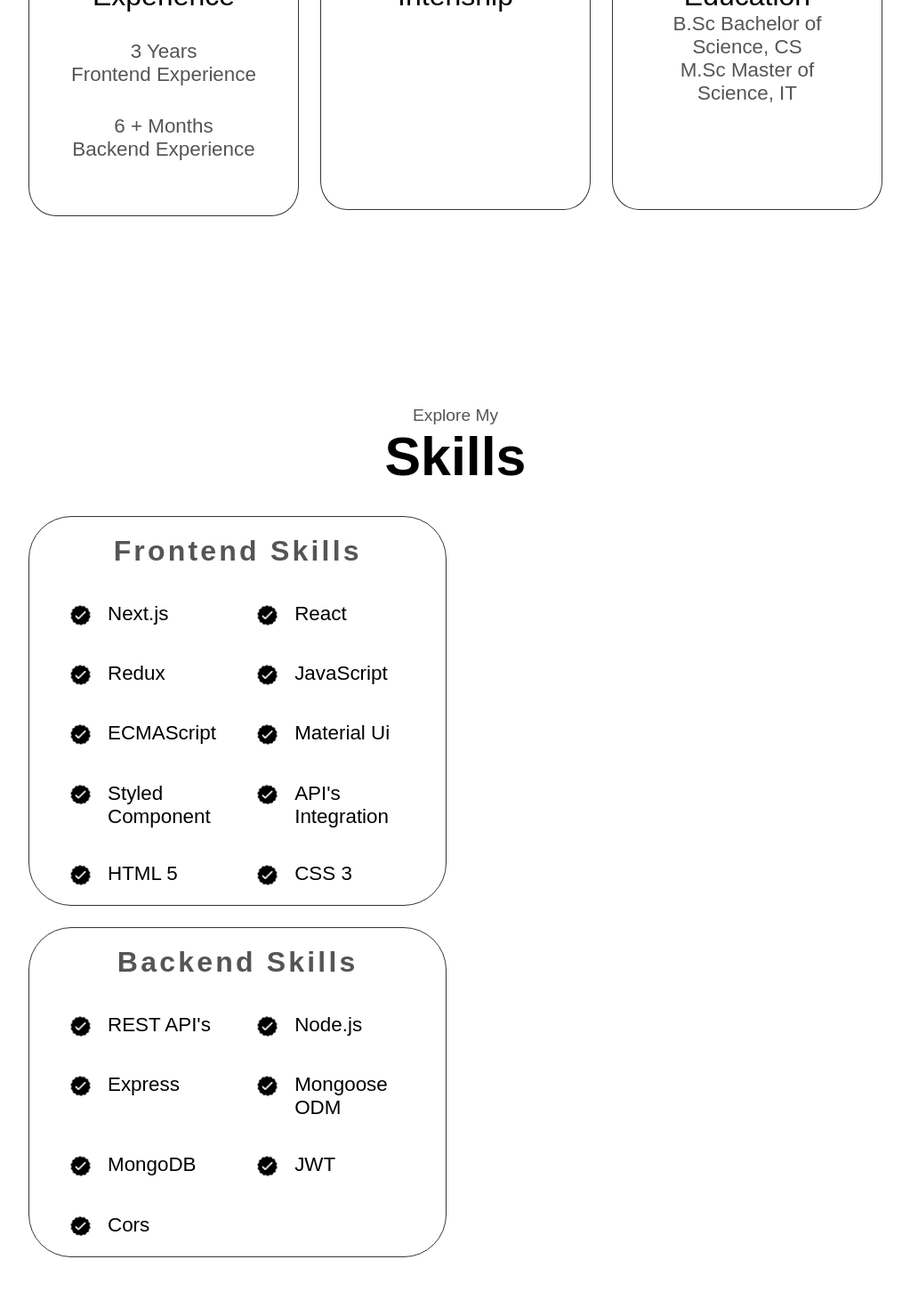
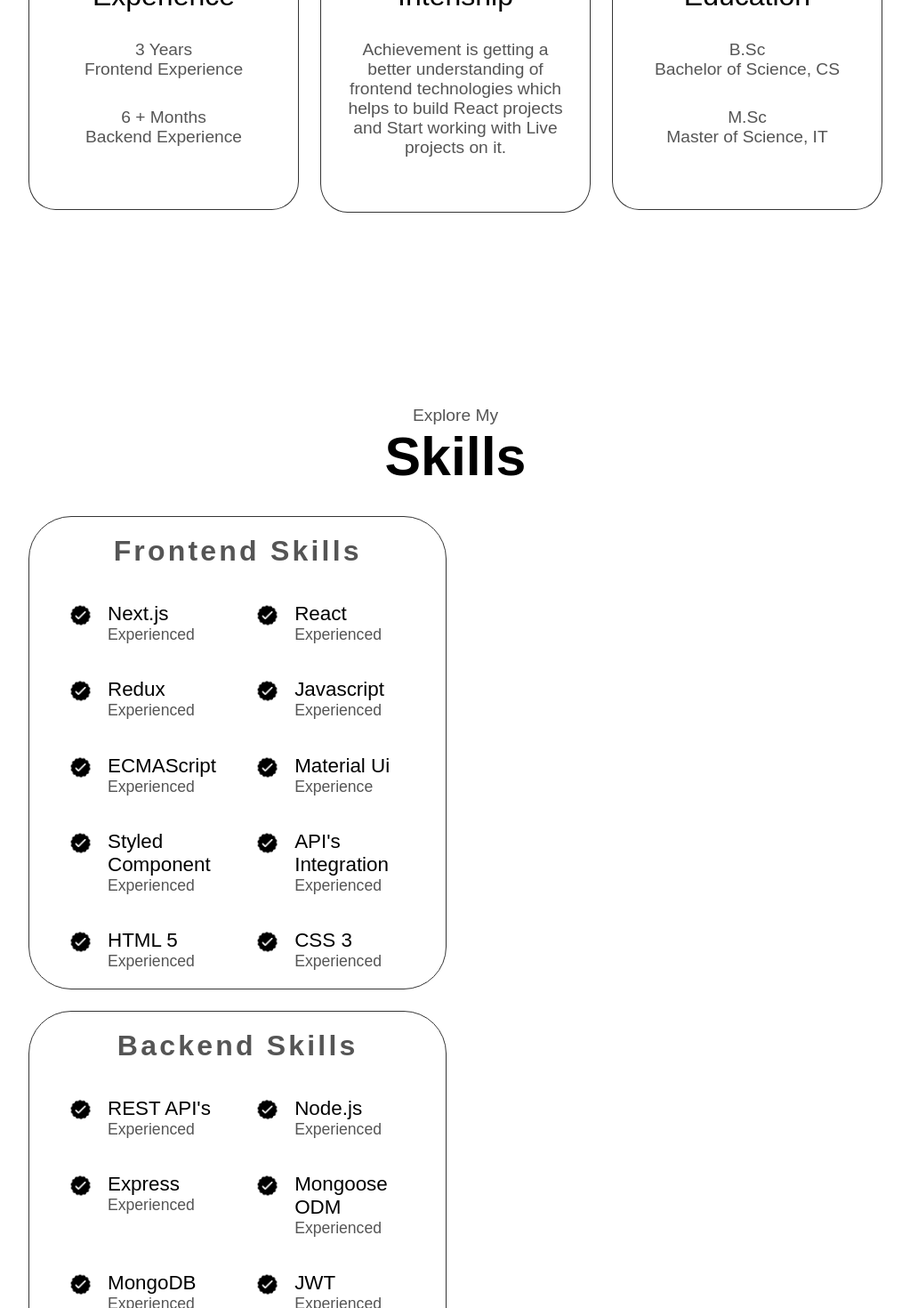
Before and after one commit to Vaishnavi-Karil/Portfolio-Frontend-React, a Next.js app: page /#about in a window 1280 px wide. Shown: the part 1040-2510 px from the top of the page at 89% size, without its empty margins (128-1151 px from the left). Built offline with nearby package versions, Linux system fonts and the light colour scheme.

Commit message:
update of  code

```diff
--- a/src/app/data/constants.js
+++ b/src/app/data/constants.js
@@ -2,28 +2,77 @@ export const ArrayOfSkills = [
   {
     title: "Frontend Skills",
     skills: [
-      "Next.js",
-      "React",
-      "Redux",
-      "JavaScript",
-      "ECMAScript",
-      "Material Ui",
-      "Styled Component",
-      "API's Integration",
-      "HTML 5",
-      "CSS 3",
+      {
+        skillname: "Next.js",
+        proficiency: "Experienced",
+      },
+      {
+        skillname: "React",
+        proficiency: "Experienced",
+      },
+      {
+        skillname: "Redux",
+        proficiency: "Experienced",
+      },
+      {
+        skillname: "Javascript",
+        proficiency: "Experienced",
+      },
+      {
+        skillname: "ECMAScript",
+        proficiency: "Experienced",
+      },
+
+      { skillname: "Material Ui", proficiency: "Experience" },
+      {
+        skillname: "Styled Component",
+        proficiency: "Experienced",
+      },
+      {
+        skillname: "API's Integration",
+        proficiency: "Experienced",
+      },
+      {
+        skillname: "HTML 5",
+        proficiency: "Experienced",
+      },
+      {
+        skillname: "CSS 3",
+        proficiency: "Experienced",
+      }
     ],
   },
   {
     title: "Backend Skills",
     skills: [
-      "REST API's",
-      "Node.js",
-      "Express",
-      "Mongoose ODM",
-      "MongoDB",
-      "JWT",
-      "Cors",
+      {
+        skillname: "REST API's",
+        proficiency: "Experienced",
+      },
+      {
+        skillname: "Node.js",
+        proficiency: "Experienced",
+      },
+      {
+        skillname: "Express",
+        proficiency: "Experienced",
+      },
+      {
+        skillname: "Mongoose ODM",
+        proficiency: "Experienced",
+      },
+      {
+        skillname: "MongoDB",
+        proficiency: "Experienced",
+      },
+      {
+        skillname: "JWT",
+        proficiency: "Experienced",
+      },
+      {
+        skillname: "Cors",
+        proficiency: "Experienced",
+      },
     ],
   },
 ];
--- a/src/components/About/AboutStyle.js
+++ b/src/components/About/AboutStyle.js
@@ -41,16 +41,16 @@ export const EducationDetails = styled.div`
 export const AboutHeader = styled.div`
 font-size : 2rem;`;
 
-export const Details = styled.div``;
+export const ExperienceDetails = styled.div``;
 
-export const ExperienceDetails = styled.div`
+export const Details = styled.div`
   margin: 1.9rem 0rem;
   display: flex;
   flex-direction: column;
   gap: 2rem;
   justify-content: space-around;
   color : rgb(85, 85, 85);
-  font-size : 1.4rem;
+  font-size : 1.2rem;
 `;
 
 export const EductionDetails = styled.div`
@@ -60,10 +60,15 @@ font-size : 1.4rem;`;
 export const IntenshipDetails = styled.div`
 display : flex;
 flex-direction : column;
-padding: 1rem ;
 `;
 
 export const FrontendExperience = styled.div`
 `;
 
 export const BackendExperience = styled.div``;
+
+export const AboutMeSummary = styled.div``;
+
+
+export const DetailsHeader = styled.p`
+`
--- a/src/components/About/index.js
+++ b/src/components/About/index.js
@@ -8,19 +8,18 @@ import {
 import {
   AboutContainer,
   AboutHeader,
-  AboutIntenshipOn,
+  AboutMeSummary,
   BackendExperience,
-  CompanyName,
   Container,
   Details,
   EducationDetails,
-  EductionDetails,
   ExperienceDetails,
   FrontendExperience,
   Intenship,
   IntenshipDetails,
   ProfileImage,
   TotalExperience,
+  DetailsHeader
 } from "./AboutStyle";
 import { Img } from "@/app/data/images";
 
@@ -36,28 +35,30 @@ export const About = () => {
         <TotalExperience>
           <Container>
             <ProfileImage src={experience_pic} alt={experience_pic} />
-            <Details>
+            <ExperienceDetails>
               <AboutHeader>Experience</AboutHeader>
-              <ExperienceDetails>
+              <Details>
                 <FrontendExperience>
-                  <p> 3 Years</p>
+                  <DetailsHeader> 3 Years</DetailsHeader>
                   <p>Frontend Experience</p>
                 </FrontendExperience>
                 <BackendExperience>
-                  <p> 6 + Months</p>
+                  <DetailsHeader> 6 + Months</DetailsHeader>
                   <p>Backend Experience</p>
                 </BackendExperience>
-              </ExperienceDetails>
-            </Details>
+              </Details>
+            </ExperienceDetails>
           </Container>
         </TotalExperience>
         <Intenship>
           <Container>
             <ProfileImage src={experience_pic} alt={experience_pic} />
+            <AboutHeader>Intenship</AboutHeader>
             <Details>
-              <AboutHeader>Intenship</AboutHeader>
               <IntenshipDetails>
-
+                Achievement is getting a better understanding of frontend
+                technologies which helps to build React projects and Start
+                working with Live projects on it.
               </IntenshipDetails>
             </Details>
           </Container>
@@ -65,20 +66,23 @@ export const About = () => {
         <EducationDetails>
           <Container>
             <ProfileImage src={education_pic} alt={education_pic} />
+            <AboutHeader>Education</AboutHeader>
             <Details>
-              <AboutHeader>Education</AboutHeader>
-              <EductionDetails>
-                <FrontendExperience>
-                  <p>B.Sc Bachelor of Science, CS</p>
-                </FrontendExperience>
-                <BackendExperience>
-                  <p>M.Sc Master of Science, IT</p>
-                </BackendExperience>
-              </EductionDetails>
+              <FrontendExperience>
+                <DetailsHeader>B.Sc</DetailsHeader>
+                <p>Bachelor of Science, CS</p>
+              </FrontendExperience>
+              <BackendExperience>
+                <DetailsHeader>M.Sc</DetailsHeader>
+                <p>Master of Science, IT</p>
+              </BackendExperience>
             </Details>
           </Container>
         </EducationDetails>
       </AboutContainer>
+      <AboutMeSummary>
+
+      </AboutMeSummary>
     </CardContainer>
   );
 };
--- a/src/components/Skills/SkillsStyle.js
+++ b/src/components/Skills/SkillsStyle.js
@@ -40,3 +40,8 @@ export const SkillElement = styled.div`
   padding: 1.2rem;
   text-align: left;
 `;
+
+
+export const ParaTypography = styled.p`
+color : rgb(85, 85, 85);
+font-size : 1.1rem;`
--- a/src/components/Skills/index.js
+++ b/src/components/Skills/index.js
@@ -9,6 +9,7 @@ import {
 import {
   CardDetails,
   CardDetailsContainer,
+  ParaTypography,
   RenderSkillContainer,
   SkillCardHeader,
   SkillElement,
@@ -17,7 +18,7 @@ import checkmark from "../../../assets/checkmark.png";
 import { ArrayOfSkills } from "@/app/data/constants";
 export const Skills = () => {
   return (
-    <CardContainer id ="skills">
+    <CardContainer id="skills">
       <CardHeadingContainer>
         <MoreInformation>Explore My</MoreInformation>
         <Heading1>Skills</Heading1>
@@ -30,10 +31,14 @@ export const Skills = () => {
               <SkillCardHeader>{title}</SkillCardHeader>
               <RenderSkillContainer>
                 {skills.map((skill) => {
+                  const { skillname, proficiency } = skill;
                   return (
                     <SkillElement key={skill}>
                       <Icon src={checkmark} alt="checkmark" />
-                      {skill}
+                      <div>
+                        <p>{skillname}</p>
+                        <ParaTypography> {proficiency}</ParaTypography>
+                      </div>
                     </SkillElement>
                   );
                 })}
```
